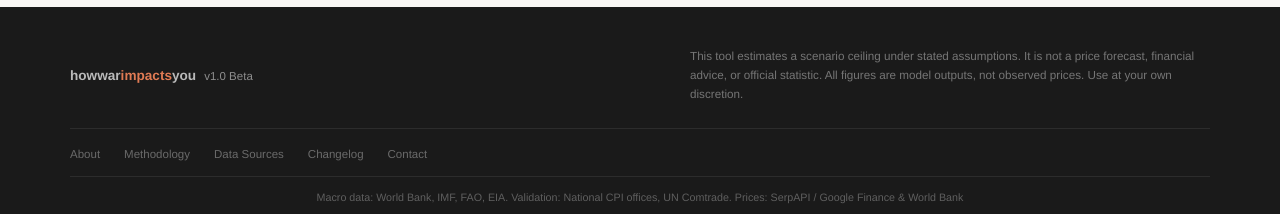
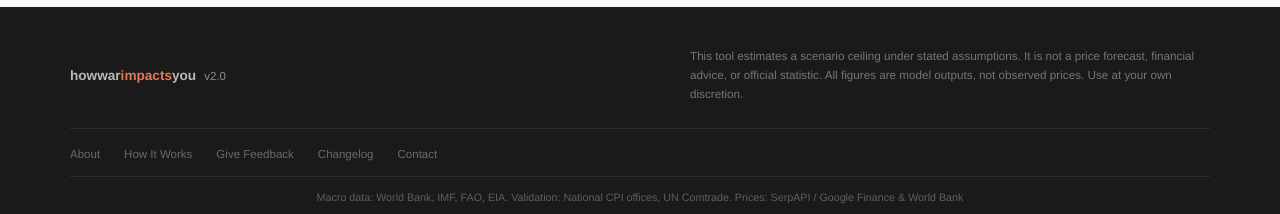
Before and after one commit to raj-builder/Howwarimpactsyou, a Next.js app: page / in a window 1280 px wide. Shown: the part 2212-2426 px from the top of the page. Built offline with nearby package versions, Linux system fonts and the light colour scheme.

Commit message:
fix: footer links to /how-it-works, version v2.0, about page links

```diff
--- a/src/app/about/page.tsx
+++ b/src/app/about/page.tsx
@@ -77,7 +77,7 @@ export default function AboutPage() {
                 Every assumption is documented. The model formula, exposure
                 coefficients, lag profiles, and FX adjustments are all published
                 on the{' '}
-                <Link href="/methodology" className="text-accent no-underline hover:underline">
+                <Link href="/how-it-works" className="text-accent no-underline hover:underline">
                   methodology page
                 </Link>
                 . If we change an assumption, it appears in the{' '}
@@ -113,7 +113,7 @@ export default function AboutPage() {
                 World Bank, IMF, FAO, and EIA. Validation data comes from
                 national CPI offices and UN Comtrade. No proprietary or
                 paywalled data is used. Full details on the{' '}
-                <Link href="/data-sources" className="text-accent no-underline hover:underline">
+                <Link href="/how-it-works" className="text-accent no-underline hover:underline">
                   data sources page
                 </Link>
                 .
--- a/src/components/ui/footer.tsx
+++ b/src/components/ui/footer.tsx
@@ -18,8 +18,8 @@ export function Footer() {
 
       <nav aria-label="Footer navigation" className="max-w-[1140px] mx-auto mt-6 flex flex-wrap gap-6 text-[0.72rem] font-sans text-white/35 border-t border-white/8 pt-4">
         <Link href="/about" className="hover:text-white/60 no-underline text-white/35">{m.nav.about}</Link>
-        <Link href="/methodology" className="hover:text-white/60 no-underline text-white/35">{m.nav.methodology}</Link>
-        <Link href="/data-sources" className="hover:text-white/60 no-underline text-white/35">{m.nav.dataSources}</Link>
+        <Link href="/how-it-works" className="hover:text-white/60 no-underline text-white/35">{m.nav.howItWorks}</Link>
+        <Link href="/feedback" className="hover:text-white/60 no-underline text-white/35">{m.nav.feedback}</Link>
         <Link href="/changelog" className="hover:text-white/60 no-underline text-white/35">{m.nav.changelog}</Link>
         <Link href="/contact" className="hover:text-white/60 no-underline text-white/35">{m.nav.contact}</Link>
       </nav>
--- a/src/i18n/messages/en.json
+++ b/src/i18n/messages/en.json
@@ -21,7 +21,7 @@
     "feedback": "Give Feedback"
   },
   "footer": {
-    "version": "v1.0 Beta",
+    "version": "v2.0",
     "disclaimer": "This tool estimates a scenario ceiling under stated assumptions. It is not a price forecast, financial advice, or official statistic. All figures are model outputs, not observed prices. Use at your own discretion.",
     "attribution": "Macro data: World Bank, IMF, FAO, EIA. Validation: National CPI offices, UN Comtrade. Prices: SerpAPI / Google Finance & World Bank"
   },
```
Also changed, not shown: 1 other file (tests, documents, lock files or other folders).
